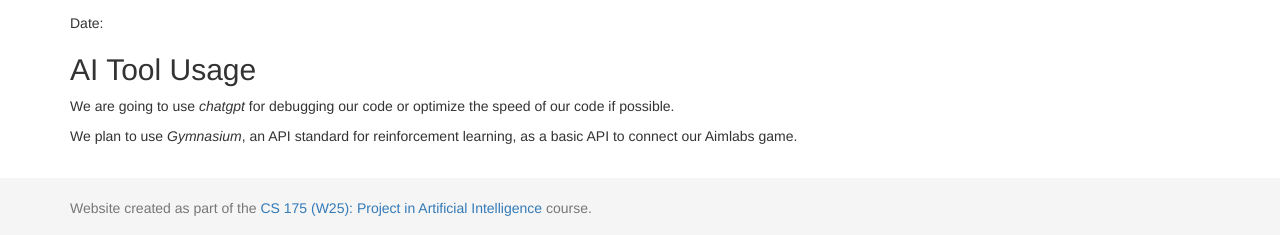
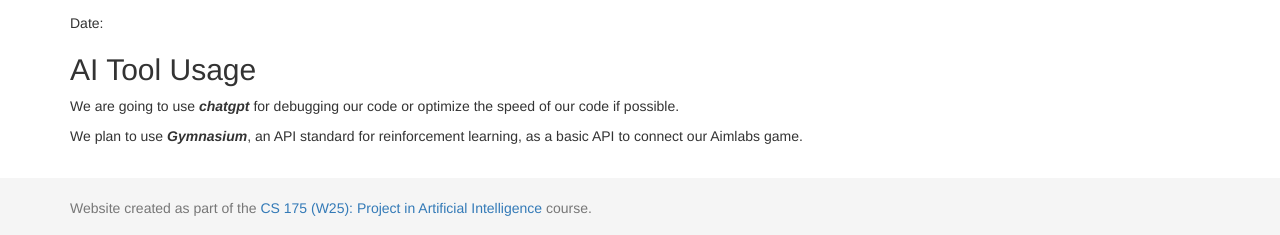
Before and after one commit to Mr-Lyson/Aimlabs_100K, a Jekyll site: the page built from docs/proposal.md, in a window 1280 px wide. Shown: the part 662-897 px from the top of the page. Built offline with Jekyll 4.4.1, drawn with Linux system fonts in a browser that asks for light colours.

```diff
--- a/docs/proposal.md
+++ b/docs/proposal.md
@@ -22,6 +22,6 @@ Since scores are all what AI care about, the higher score AI can earn, the bette
 Date:
 
 ## AI Tool Usage
-We are going to use *chatgpt* for debugging our code or optimize the speed of our code if possible.
+We are going to use ***chatgpt*** for debugging our code or optimize the speed of our code if possible.
 
-We plan to use *Gymnasium*, an API standard for reinforcement learning, as a basic API to connect our Aimlabs game.
+We plan to use ***Gymnasium***, an API standard for reinforcement learning, as a basic API to connect our Aimlabs game.
```
